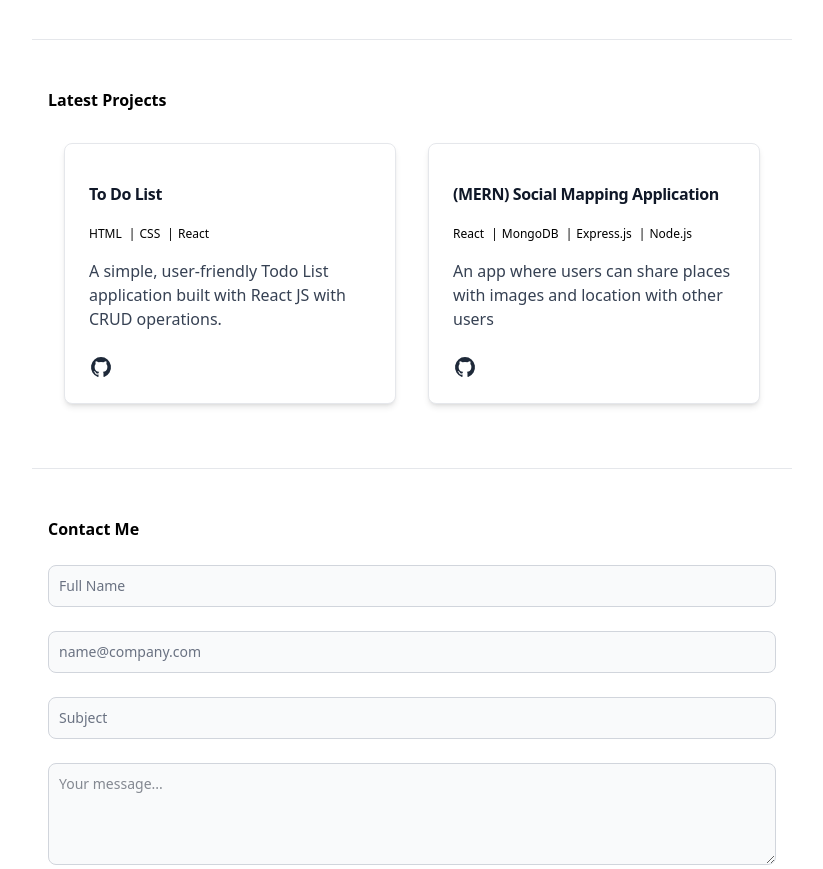
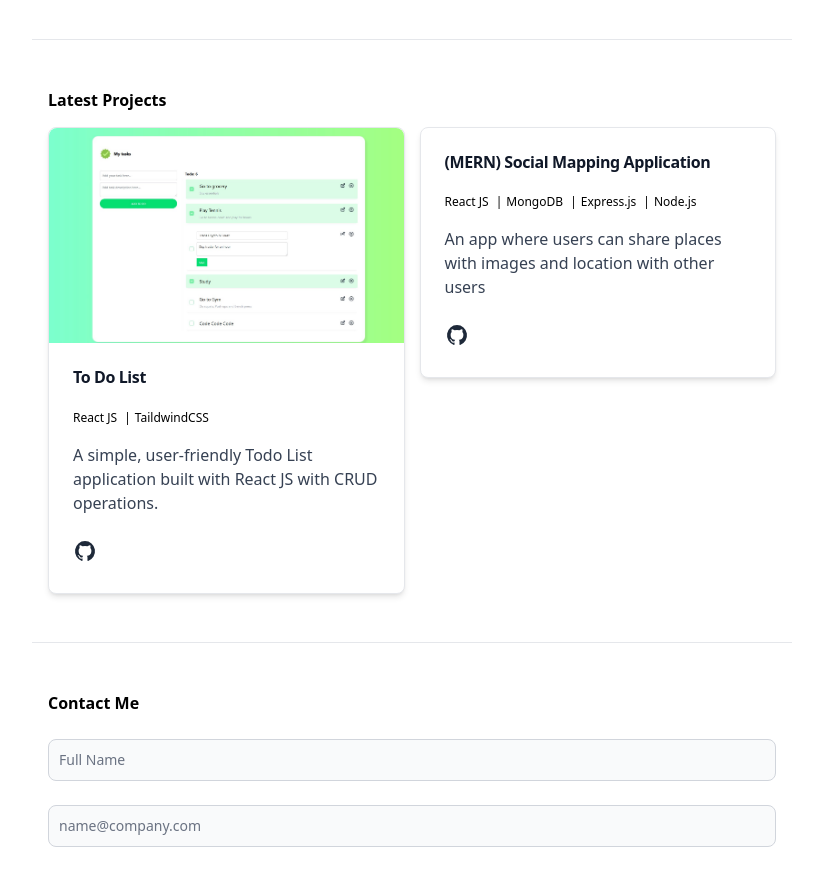
Before and after one commit to MedelDomingo/site-portfolio, a React (Vite) app: page / in a window 1280 px wide. Shown: the part 920-1789 px from the top of the page, without its empty margins (228-1051 px from the left). Built offline with nearby package versions, Linux system fonts and the light colour scheme.

Commit message:
Adding image for sample works

```diff
--- a/src/components/Button.jsx
+++ b/src/components/Button.jsx
@@ -7,7 +7,11 @@ const Button = (props) => {
       <div className={`main-btn__wrapper ${props.className}`}>
         <ul className="mt-2">
           <li>
-            <a href={props.gitLink} target="blank" className="max-w-[24px]">
+            <a
+              href={props.gitLink}
+              target="blank"
+              className="max-w-[24px] inline-block"
+            >
               <svg
                 className="w-6 h-6 text-gray-800 dark:text-white"
                 aria-hidden="true"
--- /dev/null
+++ b/src/components/Card.css
@@ -0,0 +1,22 @@
+.port-img__wrapper {
+  height: 172px;
+  background-size: cover;
+  background-repeat: no-repeat;
+  border: 1px solid #fefefe;
+}
+
+.card__latest_project {
+  margin: 15px auto;
+  transition: ease all 0.5s;
+}
+.card__latest_projec:hover {
+  background-color: var(--color-gray-100);
+}
+@media (min-width: 768px) {
+  .card-section-works {
+    margin: 0 -7.5px;
+  }
+  .card__latest_project {
+    margin: 0 7.5px;
+  }
+}
--- a/src/components/Cards.jsx
+++ b/src/components/Cards.jsx
@@ -1,26 +1,28 @@
 import { Card } from "flowbite-react";
 import { InView } from "../../components/motion-primitives/in-view";
 
-import todoListapp from "../assets/images/portfolios/todo_list_app.jpg";
+import todoListappImg from "../assets/images/portfolios/todo_list_app.jpg";
 
 import Button from "./Button";
+
+import "./Card.css";
 
 const Cards = (props) => {
   const cardDetails = [
     {
-      imgUrl: todoListapp,
+      imgUrl: todoListappImg,
       title: "To Do List",
       description:
         "A simple, user-friendly Todo List application built with React JS with CRUD operations.",
       url: "https://github.com/MedelDomingo/first-todo-list-app",
-      tech: "HTML,CSS,React",
+      tech: "React JS,TaildwindCSS",
     },
     {
       title: "(MERN) Social Mapping Application",
       description:
         "An app where users can share places with images and location with other users",
-      url: "/",
-      tech: "React,MongoDB,Express.js,Node.js",
+      url: "https://github.com/MedelDomingo/social-mapping-app",
+      tech: "React JS,MongoDB,Express.js,Node.js",
     },
   ];
 
@@ -34,14 +36,14 @@ const Cards = (props) => {
       transition={{ duration: 0.3, ease: "easeInOut" }}
       key={`tech-${index}`}
     >
-      <Card className="m-4">
-        <div
-          className="port-img__wrapper "
-          style={{
-            backgroundImage: item.imgUrl ? `url(${item.imgUrl})` : undefined,
-          }}
-        ></div>
-        <h5 className="text-2xl tracking-tight text-gray-900 dark:text-white font-bold text-[16px] pb-1">
+      <Card
+        className="max-w-sm card__latest_project"
+        imgAlt="todo_list__img"
+        imgSrc={item.imgUrl}
+        href={item.url}
+        target="_blank"
+      >
+        <h5 className="text-2xl tracking-tight text-gray-900 dark:text-white font-bold text-[16px] pb-1 ">
           {item.title}
         </h5>
         <ul className="flex content-evenly">
--- a/src/sections/SampleWorks/SampleWorks.jsx
+++ b/src/sections/SampleWorks/SampleWorks.jsx
@@ -5,7 +5,7 @@ function SampleWorks() {
   return (
     <div
       id="sample-works-section"
-      className="py-4 md:py-12 md:max-w-[760px] m-auto md:px-4 border-gray-200 border-b-1"
+      className="py-4 px-2 md:px-0 md:py-12 md:max-w-[760px] m-auto md:px-4 border-gray-200 border-b-1"
     >
       <h2 className="text-[16px] font-bold text-center md:text-left">
         Latest Projects
```
Also changed, not shown: src/assets/images/portfolios/todo_list_app.jpg.
